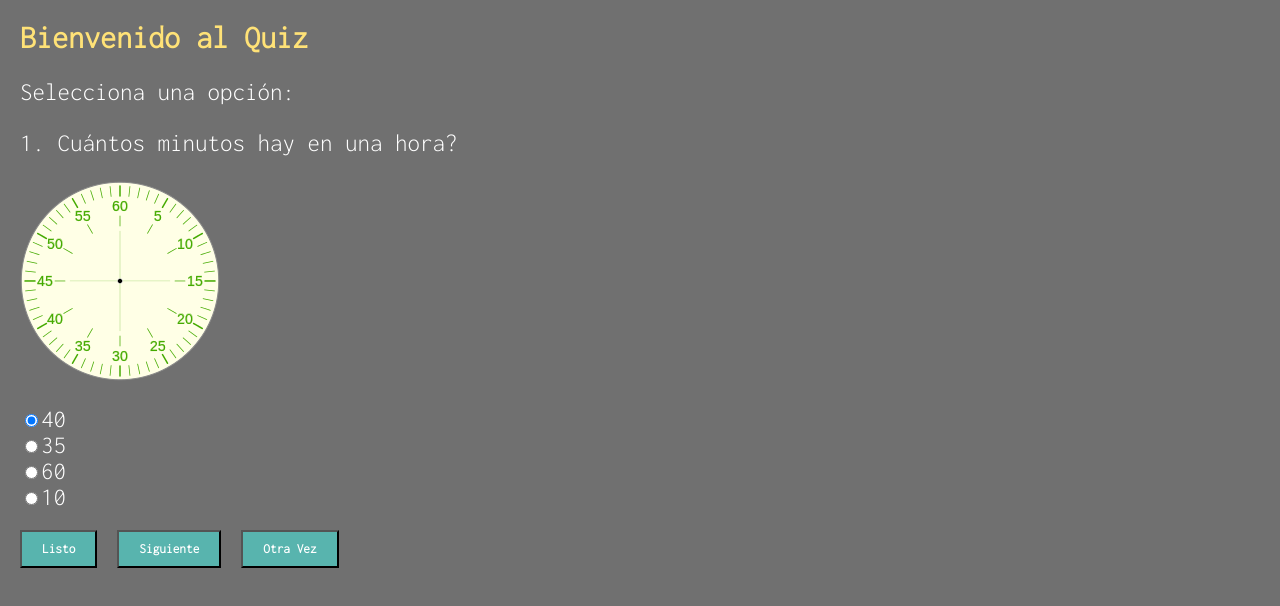
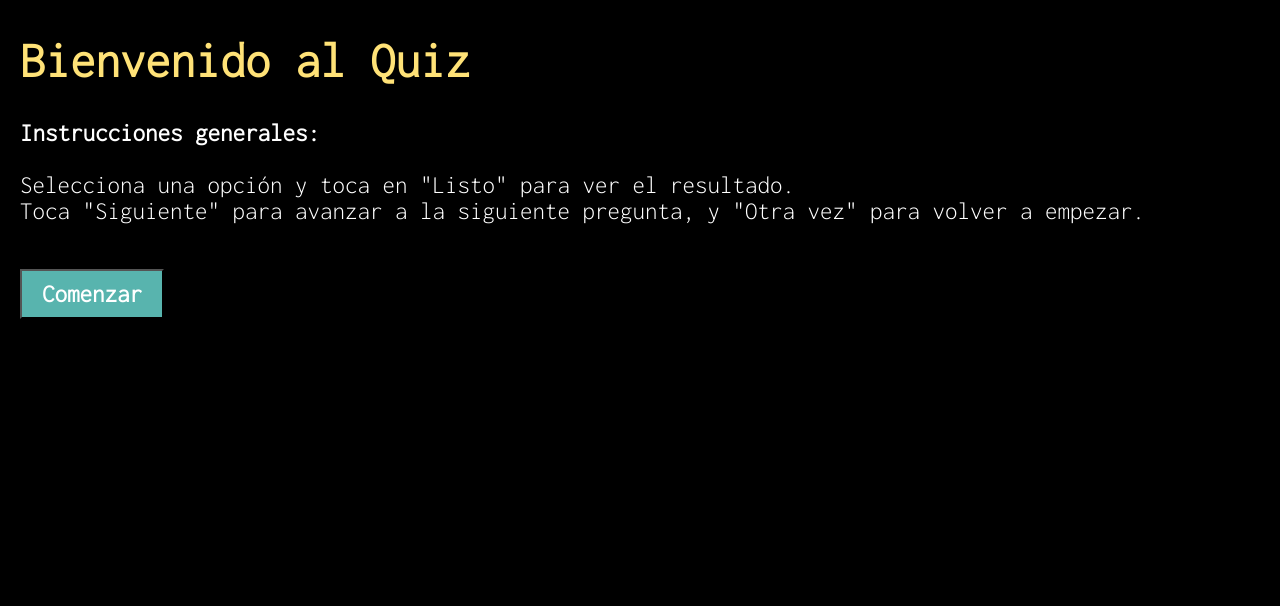
Before and after one commit to eddy-marcos/quiz-app, a React (Create React App) app: page / in a window 1280 px wide. Shown: the top 606 px of the page. Built offline with nearby package versions, Linux system fonts and the light colour scheme.

Commit message:
new home page

```diff
--- a/src/App.css
+++ b/src/App.css
@@ -11,11 +11,13 @@ https://developer.mozilla.org/en-US/docs/Web/CSS/Using_CSS_custom_properties
   --yellow: #ffe277;
   --orange: #ffb367;
   --pink: #ffe2bc;
+  --white: #fff;
 }
 
 body {
+  font-size: 25px;
   font-family: 'Inconsolata', monospace;
-  background-color: #707070;
+  background-color: #000;
   margin-left: 20px;
 }
 
@@ -24,17 +26,25 @@ h1 {
 }
 
 section {
-  color: #fff;
-  font-size: 25px;
+  color: var(--white);
 }
 
 button {
-  color: #fff;
+  color: var(--white);
   font-family: inherit;
   font-weight: bolder;
+  font-size: 12px;
   margin: 20px 20px 20px 0;
   padding: 10px 20px;
   background-color: #58b4ae;
+}
+
+.start-btn {
+  font-size: inherit;
+}
+
+p {
+  color: var(--white);
 }
 
 img {
--- a/src/App.js
+++ b/src/App.js
@@ -10,12 +10,13 @@ class App extends React.Component {
       quizes: [],
       checkedRadio: 'optionA',
       result: '',
-      activeQuestion: 1
+      activeQuestion: 0
     }
 
     this.updateRadioState = this.updateRadioState.bind(this);
     this.updateResult = this.updateResult.bind(this);
     this.updateActiveQuestion = this.updateActiveQuestion.bind(this);
+    this.startQuiz = this.startQuiz.bind(this);
   }
 
   componentDidMount() {
@@ -42,12 +43,29 @@ class App extends React.Component {
     });
   }
 
+  startQuiz(){
+    this.setState({activeQuestion : 1});
+  }
+
   render(){
     return (
       <div className="container">
-       <h1>Bienvenido al Quiz</h1>
-        <section>
-          <p>Selecciona una opción:</p>
+
+        {
+          this.state.activeQuestion === 0 ?
+          <div>
+            <h1>Bienvenido al Quiz</h1>
+            <p><b>Instrucciones generales:</b><br/><br/>
+              Selecciona una opción y toca en "Listo" para ver el resultado.<br/>
+            Toca "Siguiente" para avanzar a la siguiente pregunta,
+              y "Otra vez" para volver a empezar.
+            </p>
+
+            <button className="start-btn" onClick={this.startQuiz}>Comenzar</button>
+          </div> : <></>
+        }
+
+        <section className="question-content">
           <RenderQuiz
             state={this.state.quizes}
             updateChecked={this.updateRadioState}
--- a/src/RenderQuiz.js
+++ b/src/RenderQuiz.js
@@ -36,7 +36,7 @@ const RenderQuiz = (props) => {
       props.state.map(d => {
           return(
             <div key={d.question} className={props.activeItem === d.question ? '' : 'hidden'}>
-              <p>{d.question}. {d.description}</p>
+              <b><p>{d.question}. {d.description}</p></b>
                 {
                   d.question === 1 ? <img src={d.image.url} alt={d.image.description}/>
                 : <></>
```
